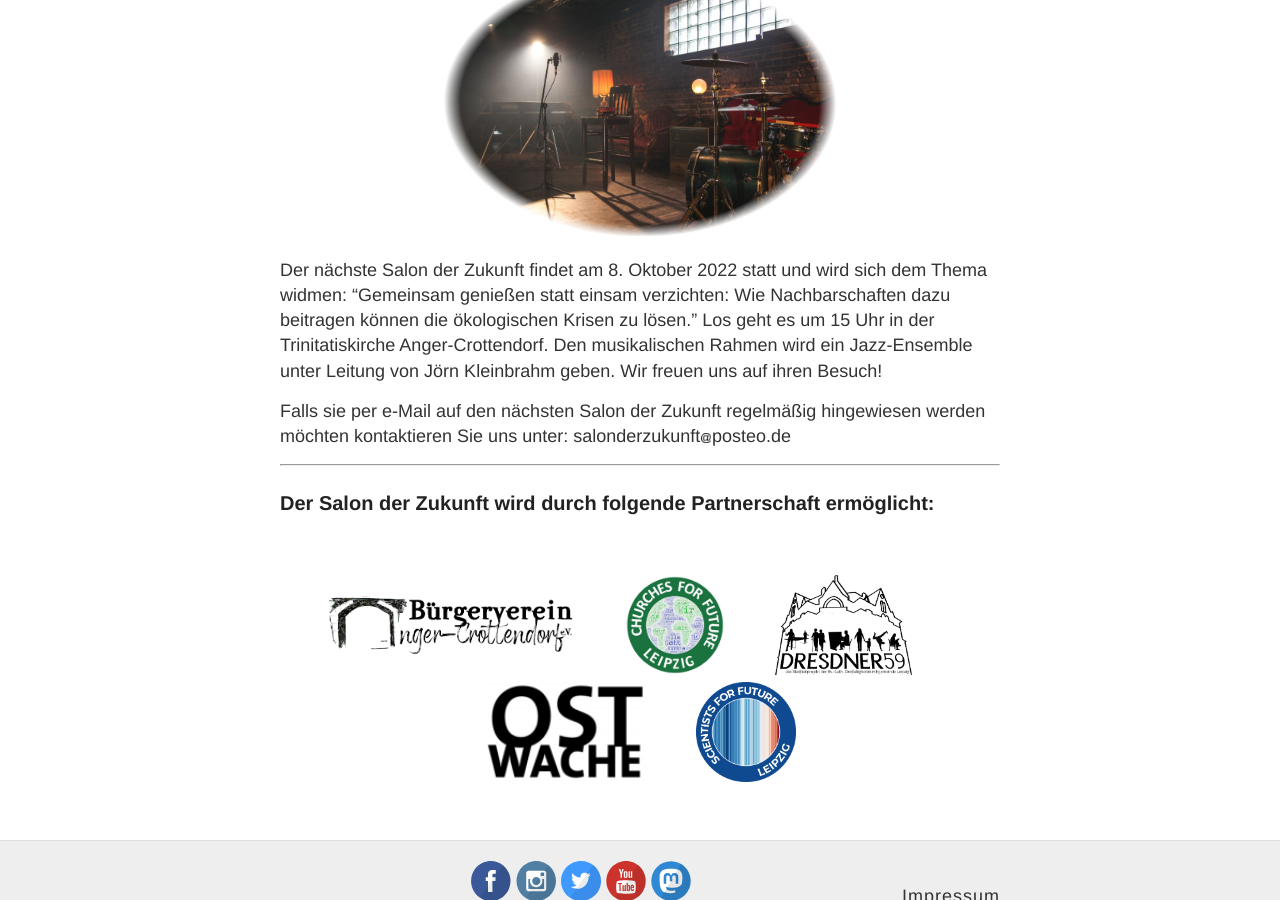
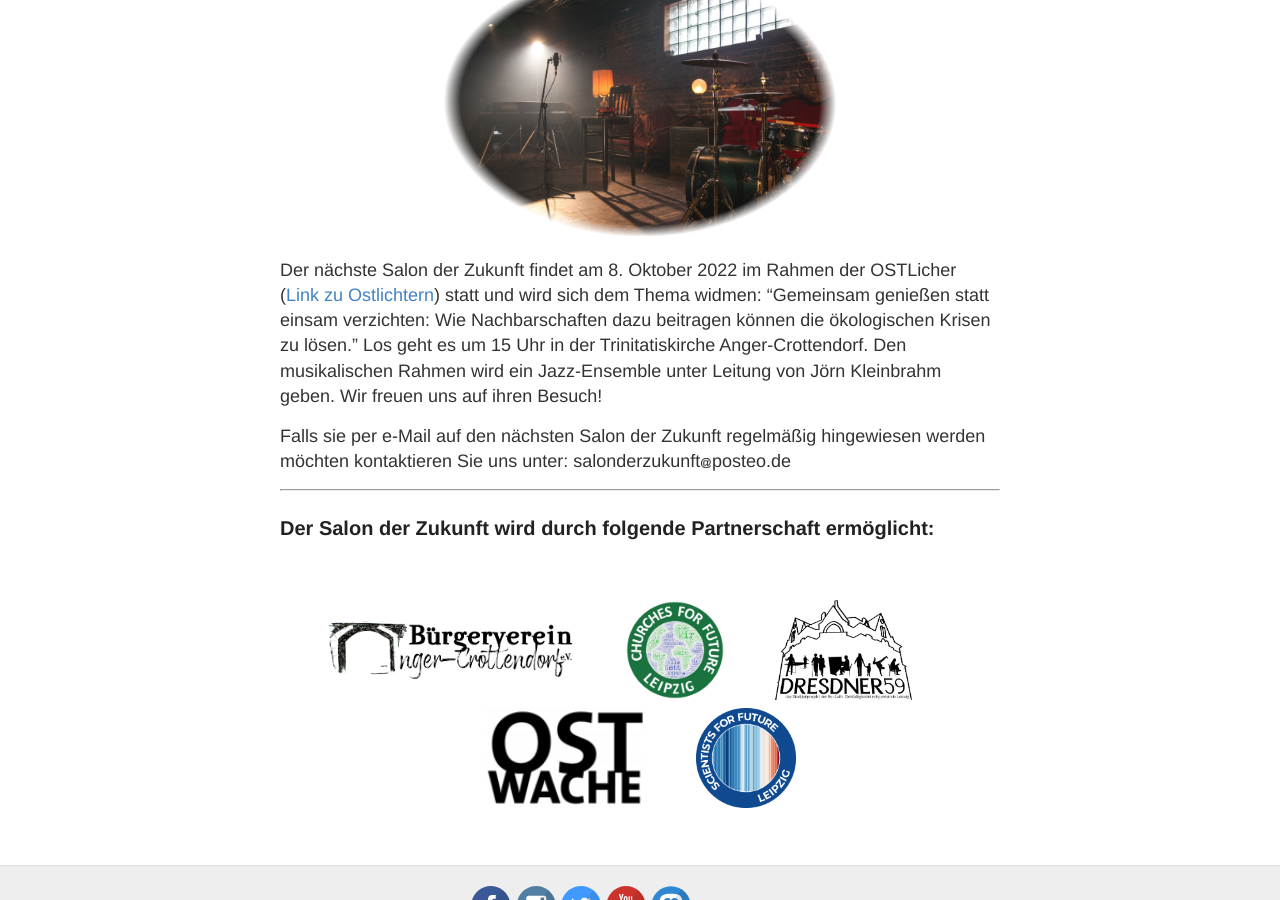
Before and after one commit to s4f-leipzig/s4f-leipzig.github.io, a Jekyll site: the page built from salon.md, in a window 1280 px wide and 900 px high, scrolled down 878 px. Built offline with Jekyll 4.4.1, drawn with Linux system fonts in a browser that asks for light colours.

Commit message:
Update salon.md

```diff
--- a/salon.md
+++ b/salon.md
@@ -23,7 +23,7 @@
 </p>
 
 
-Der nächste Salon der Zukunft findet am 8. Oktober 2022 statt und wird sich dem Thema widmen: "Gemeinsam genießen statt einsam verzichten: Wie Nachbarschaften dazu beitragen können die ökologischen Krisen zu lösen." Los geht es um 15 Uhr in der Trinitatiskirche Anger-Crottendorf. Den musikalischen Rahmen wird ein Jazz-Ensemble unter Leitung von Jörn Kleinbrahm geben. Wir freuen uns auf ihren Besuch!
+Der nächste Salon der Zukunft findet am 8. Oktober 2022 im Rahmen der OSTLicher (<a href="https://www.ostlichter-leipzig.de/">Link zu Ostlichtern</a>) statt und wird sich dem Thema widmen: "Gemeinsam genießen statt einsam verzichten: Wie Nachbarschaften dazu beitragen können die ökologischen Krisen zu lösen." Los geht es um 15 Uhr in der Trinitatiskirche Anger-Crottendorf. Den musikalischen Rahmen wird ein Jazz-Ensemble unter Leitung von Jörn Kleinbrahm geben. Wir freuen uns auf ihren Besuch!
 
 Falls sie per e-Mail auf den nächsten Salon der Zukunft regelmäßig hingewiesen werden möchten kontaktieren Sie uns unter: s&#x61;lo&#110;d&#101;rzuku&#110;ft<img src="/images/symbol-add.png" height="10px" alt="&#x40;" style="margin:0px +1px -1px +1px;border-style:none;">post&#101;o.d&#101;
 
```
